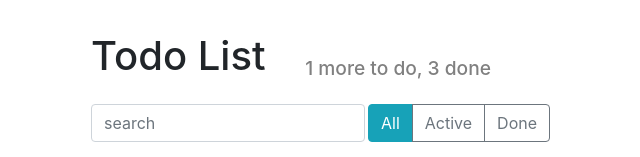
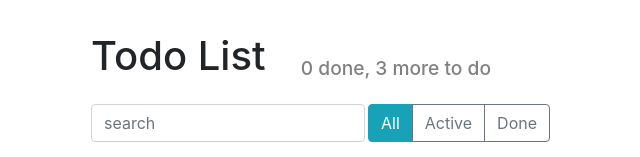
Before and after one commit to katfastovets/todo-react, a React (Create React App) app in the folder todo/: page / in a window 1280 px wide. Shown: the top 157 px of the page, without its empty margins (349-989 px from the left). Built offline with nearby package versions, Linux system fonts and the light colour scheme.

Commit message:
refactoring

```diff
--- a/todo/src/components/App/App.js
+++ b/todo/src/components/App/App.js
@@ -18,12 +18,33 @@
 
 		this.state = {
 			todoData: [
-				{label: 'One1', id: 1},
-				{label: 'Two2', id: 2},
-				{label: 'Third3', id: 3}
+				this.createItem('One1'),
+				this.createItem('Two2'),
+				this.createItem('Third3'),
 			]
 		};
 
+	}
+
+	createItem(label) {
+		return {
+			label,
+			done: false,
+			important: false,
+			id: this.maxId++
+		}
+	}
+
+	toggleProperty(arr, id, propName) {
+		const idx = arr.findIndex((el) => el.id === id);
+		const oldItem = arr[idx];
+		const newItem = {...oldItem, [propName]: !oldItem[propName]};
+
+		return [
+			...arr.slice(0, idx),
+			newItem,
+			...arr.slice(idx + 1)
+		]
 	}
 
 	deleteItem = (id) => {
@@ -31,8 +52,9 @@
 			const idx = todoData.findIndex((el) => el.id === id);
 
 			const newArray = [
-			...todoData.slice(0, idx),
-			...todoData.slice(idx + 1) ]
+				...todoData.slice(0, idx),
+				...todoData.slice(idx + 1)
+			]
 
 			return {
 				todoData: newArray
@@ -41,11 +63,7 @@
 	};
 
 	addItem = (text) => {
-		console.log('click on add btn');
-		const newItem = {
-			label: text,
-			id: this.maxId++
-		}
+		const newItem = this.createItem(text);
 
 		this.setState(({todoData}) => {
 			// const newList = todoData.slice();
@@ -61,17 +79,39 @@
 		})
 	}
 
+	onToggleImportant = (id) => {
+		this.setState(({todoData}) => {
+			return {
+				todoData: this.toggleProperty(todoData, id, 'important')
+			}
+		})
+	}
+
+	onToggleDone = (id) => {
+		this.setState(({todoData}) => {
+			return {
+				todoData: this.toggleProperty(todoData, id, 'done')
+			}
+		})
+	}
+
 	render() {
+		const {todoData} = this.state;
+		const doneCount = todoData.filter((item) => item.done).length;
+		const todoCount = todoData.length - doneCount;
+
 		return (
 			<div className="todo-app">
-				<AppHeader toDo={1} done={3} />
+				<AppHeader toDo={todoCount} done={doneCount} />
 				<div className="top-panel d-flex">
 					<SearchPanel />
 					<ItemStatusFilter />
 				</div>
 				<TodoList
-					todos={this.state.todoData}
+					todos={todoData}
 					onDeleted={this.deleteItem}
+					onToggleImportant={this.onToggleImportant}
+					onToggleDone={this.onToggleDone}
 				/>
 				<AddItemForm
 					onAdding={this.addItem}
--- a/todo/src/components/AppHeader/AppHeader.js
+++ b/todo/src/components/AppHeader/AppHeader.js
@@ -5,7 +5,7 @@
 	return (
 		<div className="app-header d-flex">
 	      <h1>Todo List</h1>
-	      <h2>{toDo} more to do, {done} done</h2>
+	      <h2>{done} done, {toDo} more to do</h2>
 	    </div>
 	)
 };
--- a/todo/src/components/TodoList/TodoList.js
+++ b/todo/src/components/TodoList/TodoList.js
@@ -3,7 +3,7 @@
 import TodoListItem from '../TodoListItem';
 import './TodoList.css';
 
-const TodoList = ({todos, onDeleted}) => {
+const TodoList = ({todos, onDeleted, onToggleImportant, onToggleDone}) => {
 	const elements = todos.map((item) => {
 
 		const {id, ...itemProps} = item;
@@ -13,6 +13,8 @@
             	<TodoListItem
             		{ ... itemProps}
             		onDeleted={() => onDeleted(id)}
+                    onToggleImportant={() => onToggleImportant(id)}
+                    onToggleDone={() => onToggleDone(id)}
                 />
             </li>
 		)
--- a/todo/src/components/TodoListItem/TodoListItem.js
+++ b/todo/src/components/TodoListItem/TodoListItem.js
@@ -4,37 +4,35 @@
 
 export default class TodoListItem extends Component {
 
-	constructor() {
-		super();
+	// constructor() {
+	// 	super();
 
-		this.state = {
-			done: false,
-			important: false
-		}
+	// 	this.state = {
+	// 		done: false,
+	// 		important: false
+	// 	}
 
-	}
+	// }
 
-	onLabelClick = () => {
-		this.setState(({done}) => { //тоже самое, только с деструктуризацией
-			return {
-				done: !done
-			}
-		})
-	}
+	// onLabelClick = () => {
+	// 	this.setState(({done}) => { //тоже самое, только с деструктуризацией
+	// 		return {
+	// 			done: !done
+	// 		}
+	// 	})
+	// }
 
-	onMarkImportant = () => {
-		this.setState((state) => { //setState выполнится только тогда, когда state будет в финальном состоянии
-			return {
-				important: !state.important
-			}
-		})
-	}
+	// onMarkImportant = () => {
+	// 	this.setState((state) => { //setState выполнится только тогда, когда state будет в финальном состоянии
+	// 		return {
+	// 			important: !state.important
+	// 		}
+	// 	})
+	// }
 
 	render() {
 
-		const { label, onDeleted } = this.props;
-
-		const { done, important } = this.state;
+		const { label, onDeleted, onToggleImportant, onToggleDone, important, done } = this.props;
 
 		let classNames = 'todo-list-item';
 
@@ -51,12 +49,12 @@
 			<span className={classNames}>
 				<span
 			        className="todo-list-item-label"
-			        onClick={ this.onLabelClick } >
+			        onClick={onToggleDone} >
 			        {label}
 			    </span>
 			    <button type="button"
 			            className="btn btn-outline-success btn-sm float-right"
-			            onClick={this.onMarkImportant} >
+			            onClick={onToggleImportant} >
 			        <i className="fa fa-exclamation" />
 			    </button>
 
```
